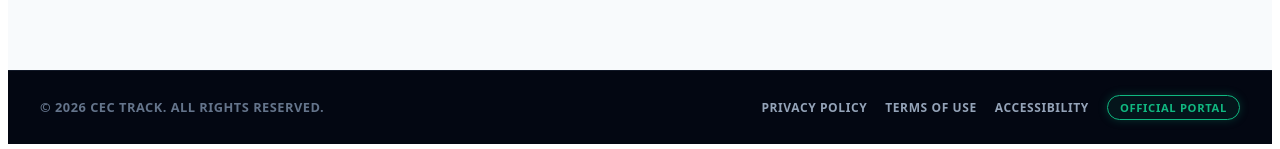
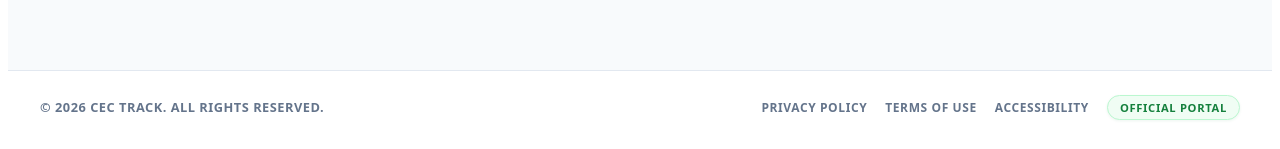
Before and after one commit to renoweebeloy/cec-track-js, a Next.js app: page / in a window 1280 px wide. Shown: the part 1234-1383 px from the top of the page. Built offline with nearby package versions, Linux system fonts and the light colour scheme; no server answers; the database is empty.

Commit message:
Update index.js

```diff
--- a/pages/index.js
+++ b/pages/index.js
@@ -9,7 +9,7 @@ export default function Home() {
   const [currentTime, setCurrentTime] = useState('');
   const [currentDate, setCurrentDate] = useState('');
 
-  // Dynamic Course Counts gikan sa Database
+  // Dynamic Course Counts mula sa Database
   const [counts, setCounts] = useState({
     BSBA: 0,
     BSCRIM: 0,
@@ -19,7 +19,7 @@ export default function Home() {
     total: 0,
   });
 
-  // Dynamic Events gikan sa Admin
+  // Dynamic Events mula sa Admin
   const [events, setEvents] = useState([]);
   const [eventsLoading, setEventsLoading] = useState(true);
 
@@ -56,11 +56,11 @@ export default function Home() {
     return () => clearInterval(timer);
   }, []);
 
-  // Fetch Student Analytics ug Official Events gikan sa Supabase
+  // Kumuha ng Student Analytics at Events mula sa Supabase
   const fetchData = async () => {
     if (!supabase) return;
     try {
-      // 1. Fetch profiles analytics
+      // 1. Profiles analytics
       const { data: profilesData } = await supabase
         .from('profiles')
         .select('course, role, status');
@@ -78,7 +78,7 @@ export default function Home() {
         });
       }
 
-      // 2. Fetch official events nga gi-publish ni Admin
+      // 2. Official events mula sa Admin
       setEventsLoading(true);
       const { data: eventsData } = await supabase
         .from('events')
@@ -392,9 +392,7 @@ export default function Home() {
           </div>
         </section>
 
-        {/* ======================================================== */}
-        {/* NEW: OFFICIAL EVENTS SECTION (CONNECTED TO ADMIN JS) */}
-        {/* ======================================================== */}
+        {/* OFFICIAL EVENTS SECTION */}
         <section className={styles.analyticsSection} id="events-section" style={{ marginTop: '40px' }}>
           <div className={styles.analyticsHeader}>
             <div className={styles.analyticsTitle}>
@@ -448,10 +446,8 @@ export default function Home() {
                       display: 'flex',
                       flexDirection: 'column',
                       justifyContent: 'space-between',
-                      transition: 'transform 0.2s ease, box-shadow 0.2s ease',
                     }}
                   >
-                    {/* Event Banner Image kon aduna man gani gi-upload si admin */}
                     {ev.image_url ? (
                       <div style={{ width: '100%', height: '160px', overflow: 'hidden', backgroundColor: '#f1f5f9' }}>
                         <img
@@ -543,13 +539,13 @@ export default function Home() {
       </main>
 
       {/* ======================================================== */}
-      {/* FOOTER SUBAY SA SCREENSHOT (2026 CEC TRACK, WALAY MADE WITH) */}
+      {/* PUTING FOOTER (TUMUGMA SA BACKGROUND NG WEBSITE) */}
       {/* ======================================================== */}
       <footer
         style={{
-          backgroundColor: '#030712',
-          color: '#94a3b8',
-          borderTop: '1px solid #111827',
+          backgroundColor: '#ffffff',
+          color: '#64748b',
+          borderTop: '1px solid #e2e8f0',
           padding: '24px 20px',
           marginTop: '70px',
           width: '100%',
@@ -567,7 +563,7 @@ export default function Home() {
             gap: '16px',
           }}
         >
-          {/* Left: 2026 CEC TRACK */}
+          {/* Kaliwa: © 2026 CEC TRACK */}
           <div
             style={{
               fontSize: '0.8rem',
@@ -579,7 +575,7 @@ export default function Home() {
             © 2026 CEC TRACK. ALL RIGHTS RESERVED.
           </div>
 
-          {/* Right: Policy Links & Official Badge */}
+          {/* Kanan: Links at Green Badge sa Puting Background */}
           <div
             style={{
               display: 'flex',
@@ -591,20 +587,20 @@ export default function Home() {
               letterSpacing: '0.05em',
             }}
           >
-            <span style={{ cursor: 'pointer', color: '#94a3b8' }}>PRIVACY POLICY</span>
-            <span style={{ cursor: 'pointer', color: '#94a3b8' }}>TERMS OF USE</span>
-            <span style={{ cursor: 'pointer', color: '#94a3b8' }}>ACCESSIBILITY</span>
+            <span style={{ cursor: 'pointer', color: '#64748b' }}>PRIVACY POLICY</span>
+            <span style={{ cursor: 'pointer', color: '#64748b' }}>TERMS OF USE</span>
+            <span style={{ cursor: 'pointer', color: '#64748b' }}>ACCESSIBILITY</span>
             <span
               style={{
-                border: '1px solid #10b981',
-                color: '#10b981',
-                backgroundColor: 'rgba(16, 185, 129, 0.08)',
+                border: '1px solid #bbf7d0',
+                color: '#15803d',
+                backgroundColor: '#f0fdf4',
                 padding: '4px 12px',
                 borderRadius: '9999px',
                 fontSize: '0.7rem',
                 fontWeight: 900,
                 letterSpacing: '0.06em',
-                boxShadow: '0 0 10px rgba(16, 185, 129, 0.25)',
+                boxShadow: '0 1px 3px rgba(21, 128, 61, 0.08)',
               }}
             >
               OFFICIAL PORTAL
```
